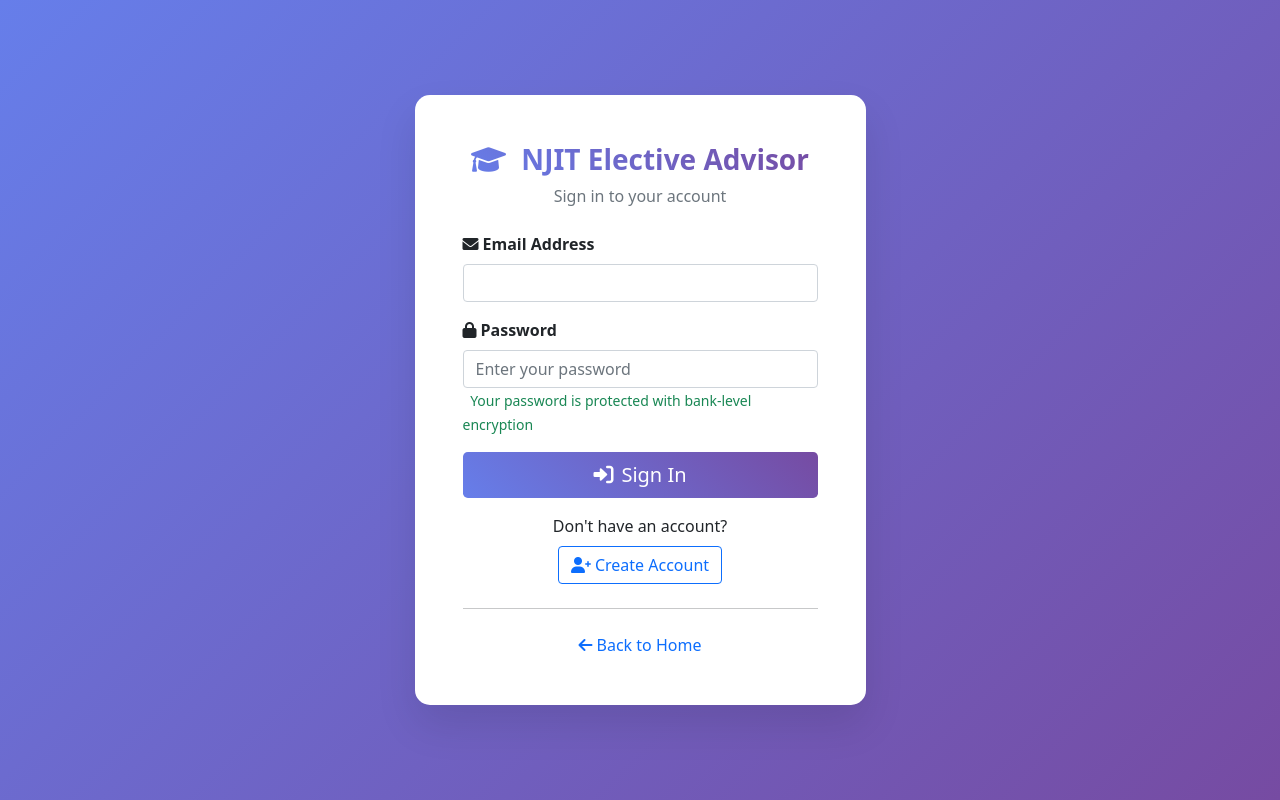
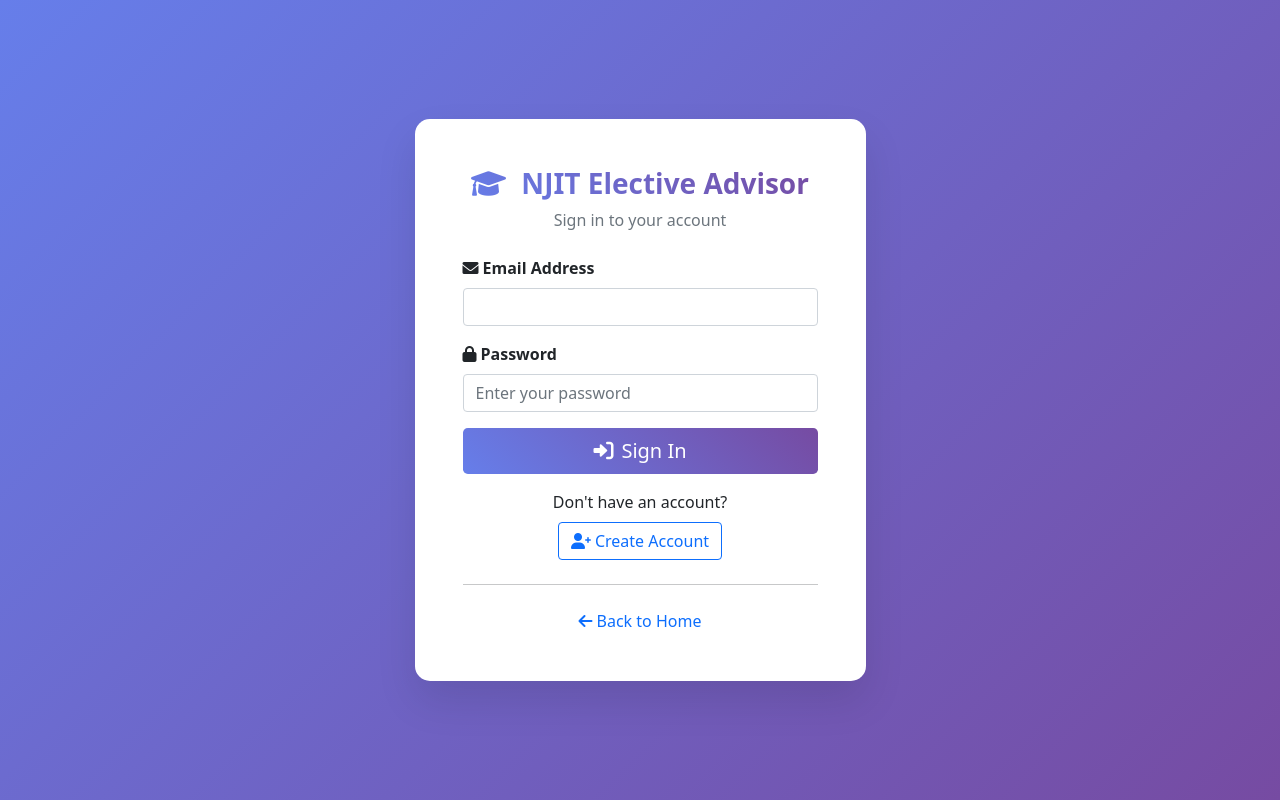
Before and after one commit to GurmeherSingh/NJITElectiveAdvisor, a Flask app: page /login in a window 1280 px wide. Run offline with Flask 3, Linux system fonts and the light colour scheme; parts of the project's set-up code (start-up, migrations or seed data) failed here and were passed over.

Commit message:
Final Cleanup

```diff
--- a/templates/auth/login.html
+++ b/templates/auth/login.html
@@ -105,10 +105,6 @@
                                     </label>
                                     <input type="password" class="form-control" id="password" name="password" required
                                            placeholder="Enter your password">
-                                    <small class="text-success">
-                                        <i class="fas fa-shield-check me-1"></i>
-                                        Your password is protected with bank-level encryption
-                                    </small>
                                 </div>
 
                                 <div class="d-grid mb-3">
--- a/templates/landing.html
+++ b/templates/landing.html
@@ -259,8 +259,6 @@
                         <!-- Trust Indicators -->
                         <div class="text-center mt-3">
                             <small class="text-muted">
-                                <i class="fas fa-graduation-cap me-1"></i>
-                                Official NJIT Course Database •
                                 <i class="fas fa-users me-1"></i>
                                 Trusted by Students •
                                 <i class="fas fa-lock me-1"></i>
```
